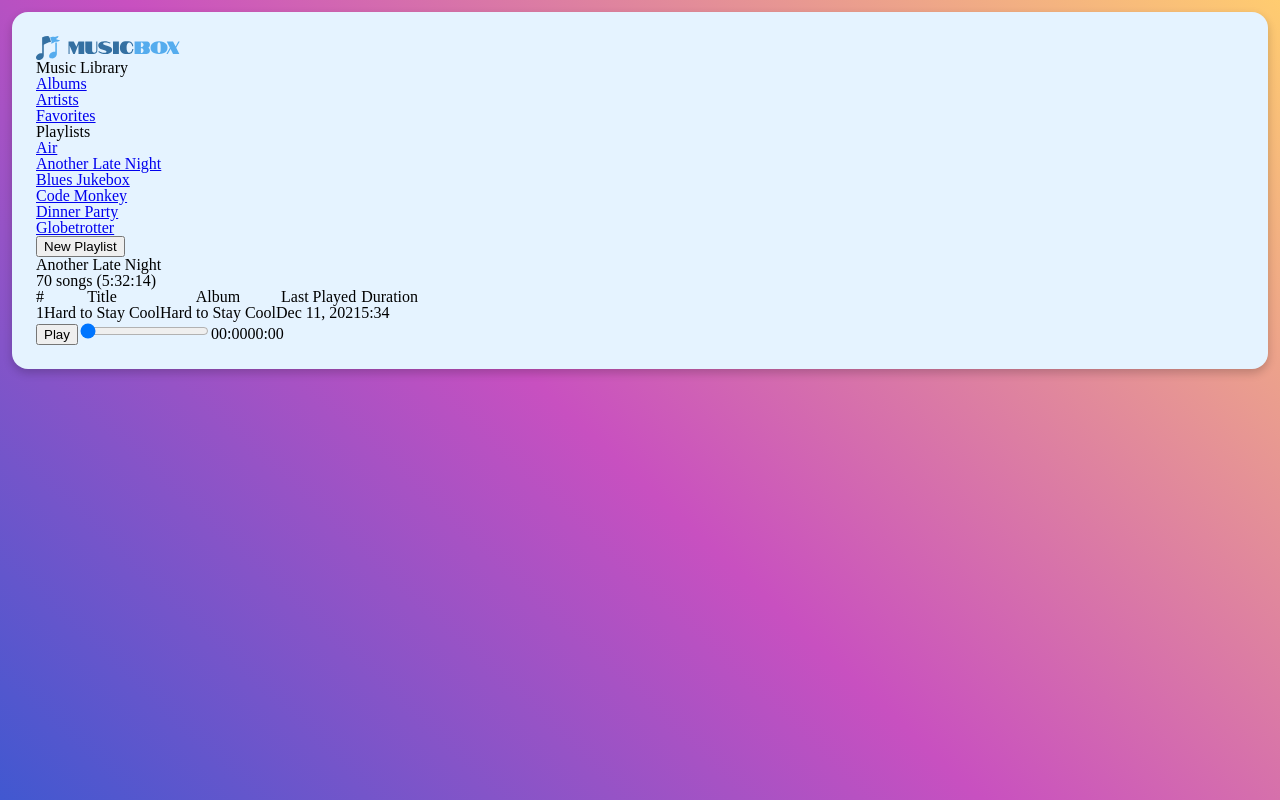
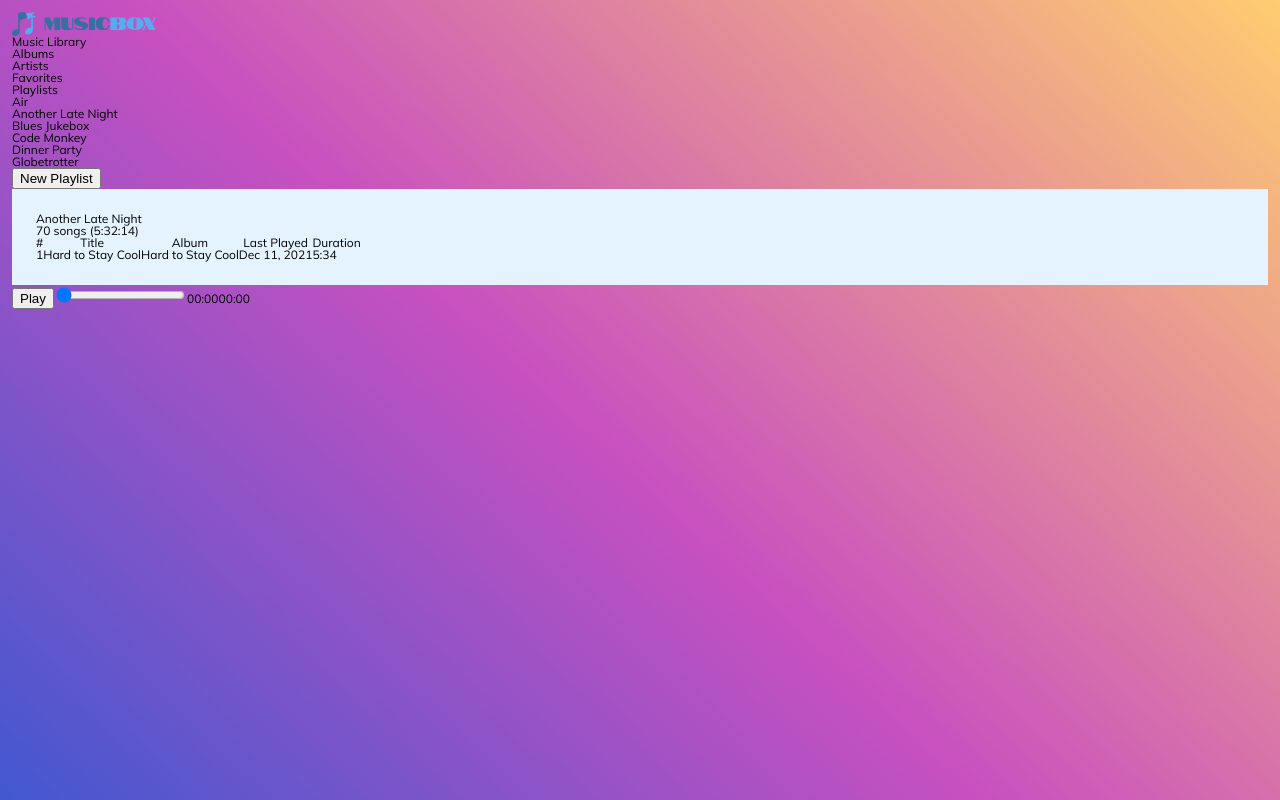
Before and after one commit to vossavant/music-player, a Vue app: page / in a window 1280 px wide. Built offline with nearby package versions, Linux system fonts and the light colour scheme.

Commit message:
Update main.css

```diff
--- a/public/css/main.css
+++ b/public/css/main.css
@@ -1,3 +1,8 @@
+@font-face {
+	font-family: 'Mulish';
+	src: url('../fonts/Mulish-VariableFont_wght.ttf') format('truetype');
+}
+
 * {
 	box-sizing: border-box;
 }
@@ -6,10 +11,18 @@ html {
 	height: 100%;
 }
 
+a {
+	color: inherit;
+	text-decoration: none;
+}
+
 body {
 	background-color: #4158D0;
 	background-image: linear-gradient(43deg, #4158D0 0%, #C850C0 46%, #FFCC70 100%);
-	margin: 0;
+	font-family: 'Mulish', sans-serif;
+	font-size: 12px;
+	font-variation-settings: 'wght' 400;
+	margin: 12px;
 }
 
 audio,
@@ -22,14 +35,26 @@ img {
 	max-width: 100%;
 }
 
-#app {
-	margin: 12px;
-}
-
-.player {
+main {
 	background: #E5F3FF;
-	border-radius: 16px;
-	box-shadow: 0 4px 10px rgba(0, 0, 0, 0.2);
 	margin: 0 auto;
 	padding: 24px;
 }
+
+#media-library {
+	display: flex;
+}
+
+/* utilities */
+
+.bg--white {
+	background: white;
+}
+
+.drop-shadow {
+	box-shadow: 0 4px 10px rgba(0, 0, 0, 0.2);
+}
+
+.rounded--all {
+	border-radius: 16px;
+}
```
